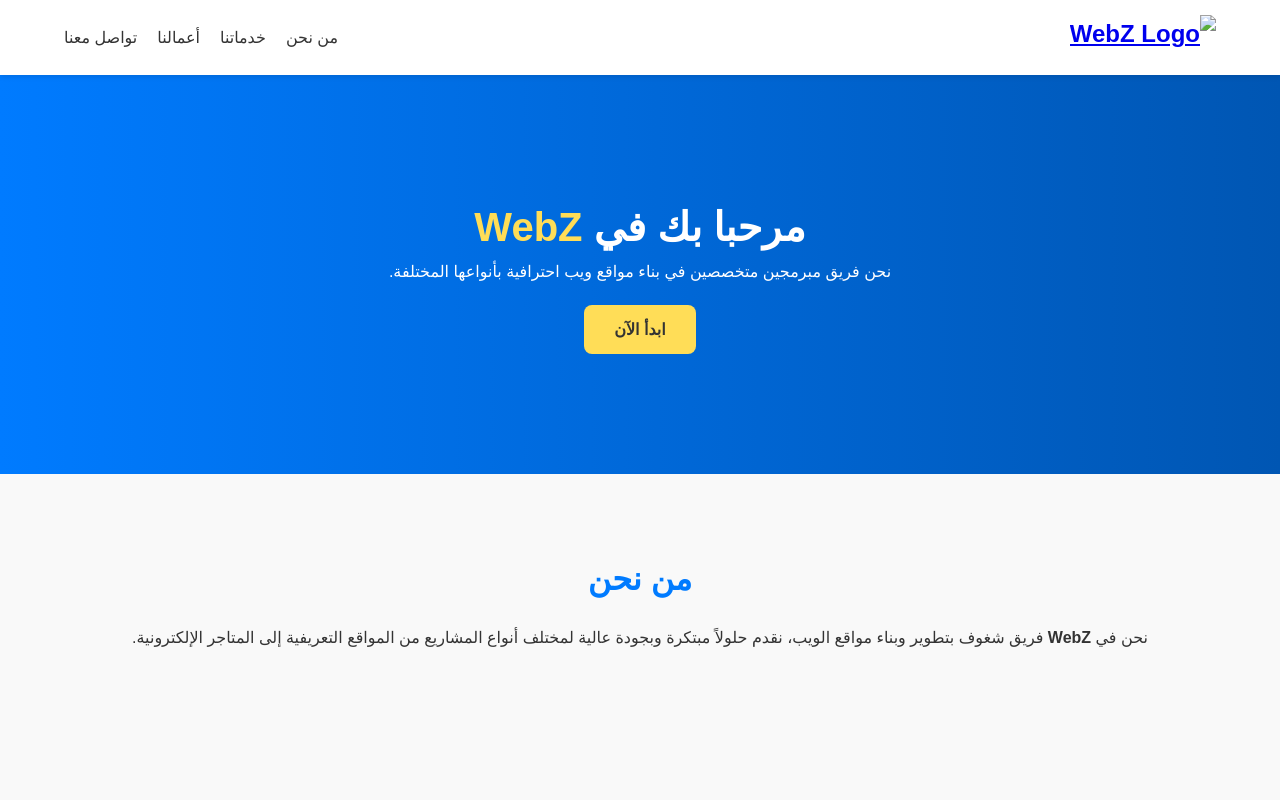
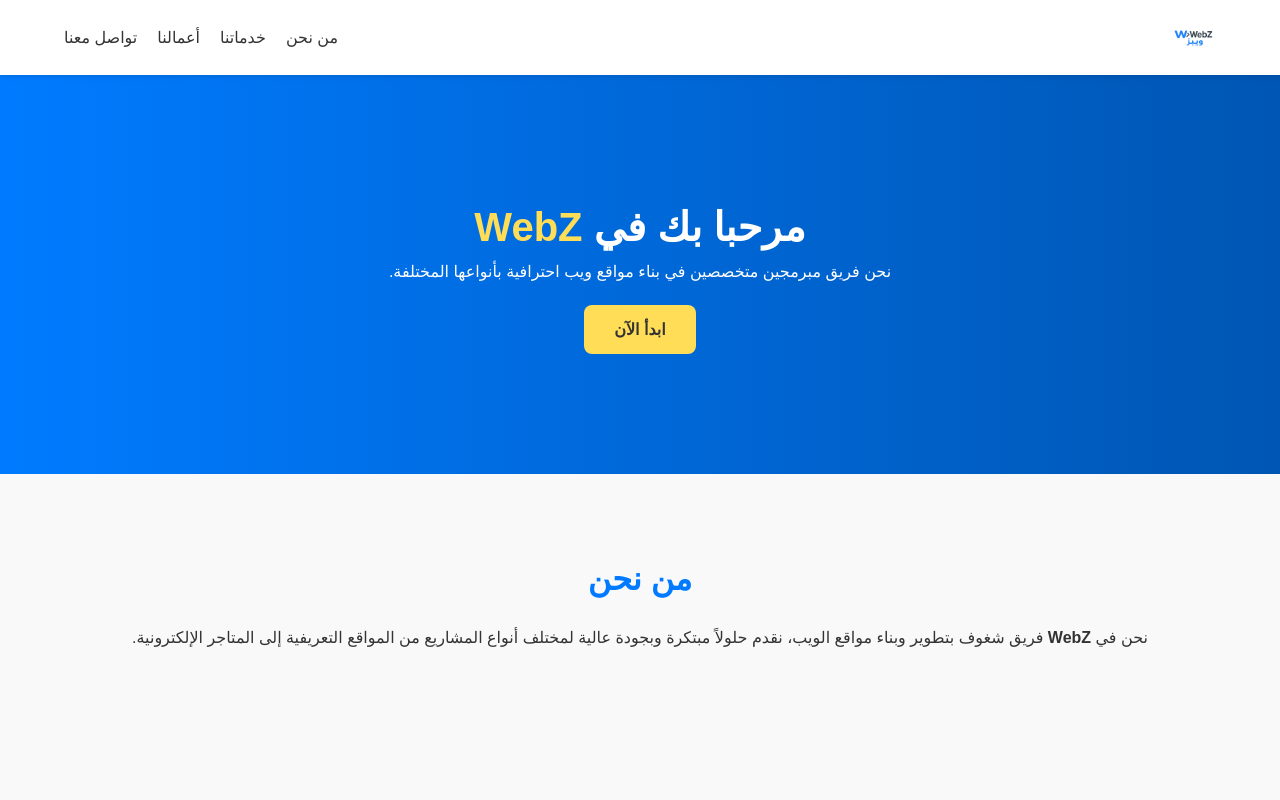
Before and after one commit to WebZ-YA/WebZ, a plain HTML site: page index.html in a window 1280 px wide. Shown: the top 800 px of the page. Drawn offline with nearby package versions, Linux system fonts and the light colour scheme.

Commit message:
Update index.html

```diff
--- a/index.html
+++ b/index.html
@@ -16,7 +16,7 @@
   <div class="container">
     <div class="logo">
       <a href="#hero">
-        <img src="images/logo.png" alt="WebZ Logo">
+        <img src="logo.png" alt="WebZ Logo">
       </a>
     </div>
     <nav>
@@ -132,4 +132,5 @@
     });
   </script>
 </body>
+
 </html>
```
